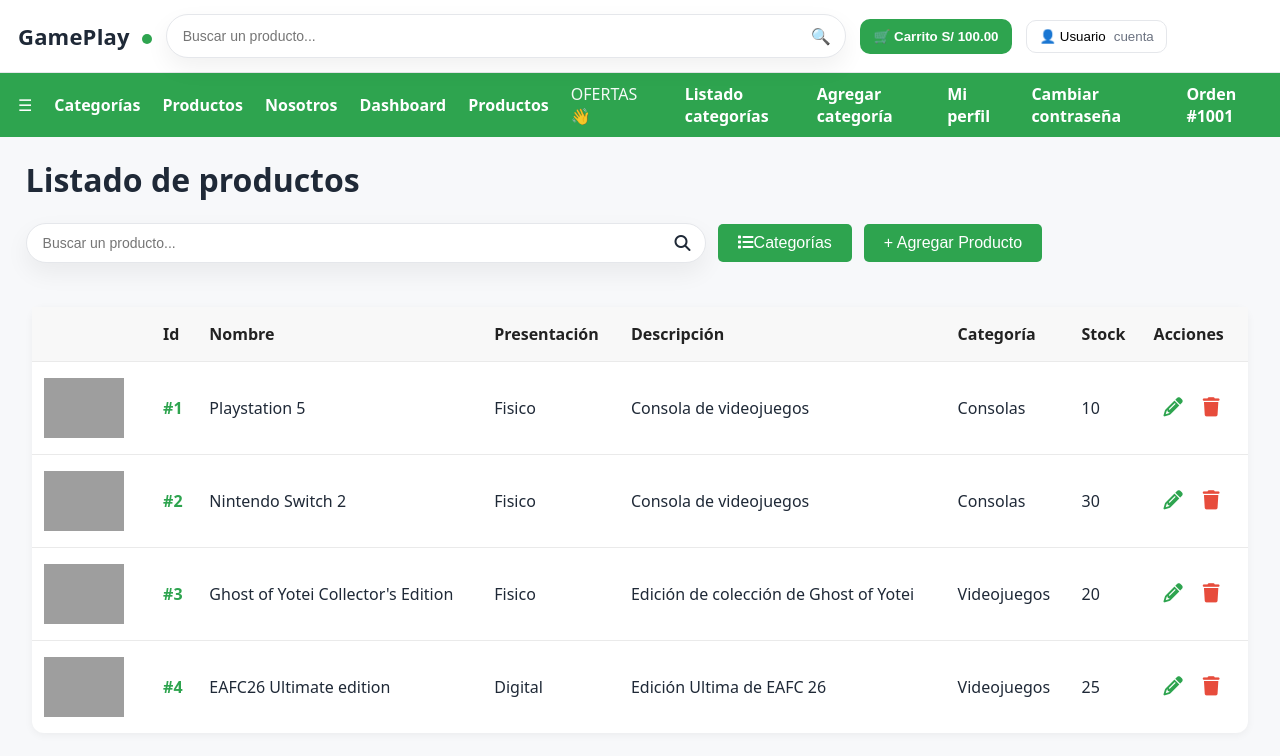
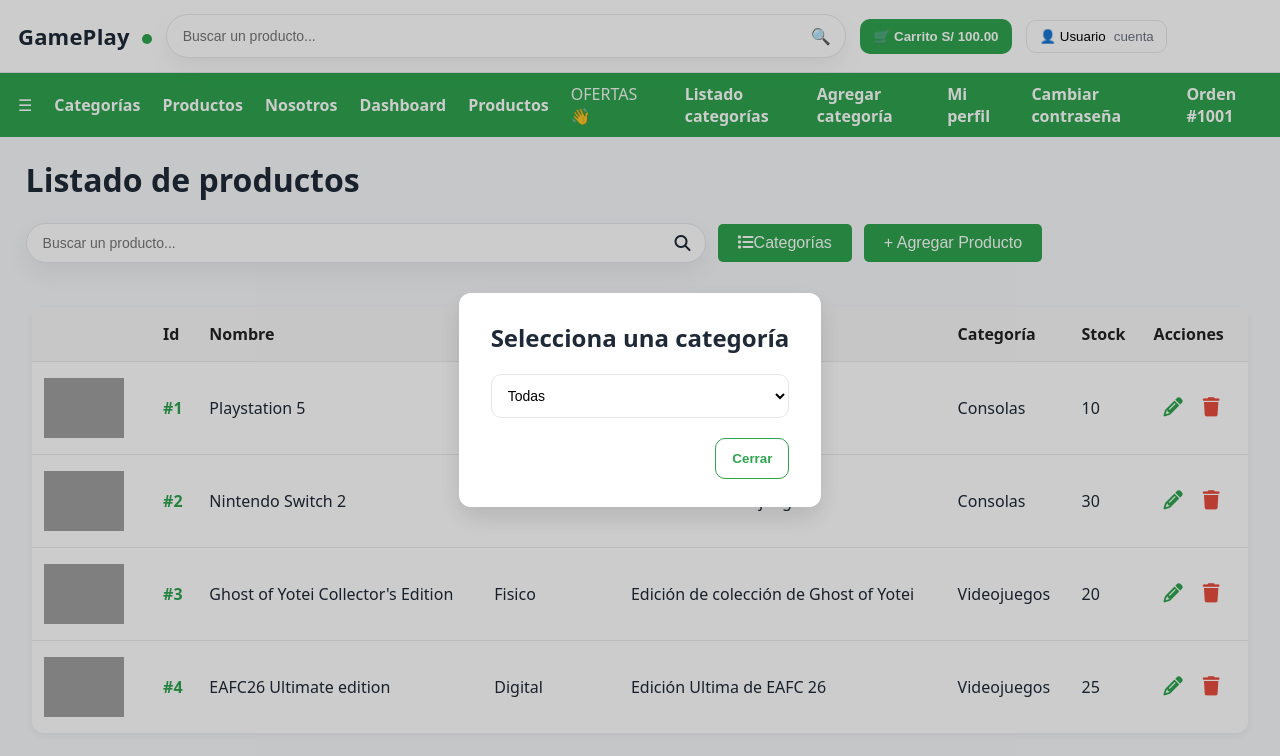
Before and after one commit to jastord134/Proyecto, a React (Vite) app: page /mantenimiento/productos in a window 1280 px wide. Both pictures are taken after a click on the button "Categorías". Shown: the top 756 px of the page. Built offline with nearby package versions, Linux system fonts and the light colour scheme; grey boxes are pictures that could not be loaded.

Commit message:
filtros productos

```diff
--- /dev/null
+++ b/src/components/Productos/Categorias/Categorias.css
@@ -0,0 +1,28 @@
+.cerrar{
+    display:flex;
+    gap:10px;
+    justify-content:flex-end;
+}
+.select{
+    width: 100%;
+    padding: 10px;
+    border-radius: 8px;
+    border: 1px solid #e5e7eb;
+    margin-bottom: 20px;
+}
+.form{
+    position: fixed;
+    top: 0; left: 0; right: 0; bottom: 0;
+    background: rgba(0,0,0,0.2);
+    display: flex;
+    justify-content: center;
+    align-items: center;
+    z-index: 999;
+}
+.content{
+    background: #fff;
+    padding: 28px 32px;
+    border-radius: 12px;
+    box-shadow:0 10px 25px rgba(0,0,0,.12);
+    min-width: 320px;
+}
--- /dev/null
+++ b/src/components/Productos/Categorias/Categorias.jsx
@@ -0,0 +1,34 @@
+import { useState } from 'react'
+import productos from "../../../data/productosData"
+import './Categorias.css'
+
+const CategoriaProducto = ({
+    categoriaSeleccionada,
+    setCategoriaSeleccionada,
+    setShowCategorias
+}) => {
+
+    const categorias = Array.from(new Set(productos.map(p => p.categoria)))
+
+    return (
+        <div className='form'>
+                    <div className='content'>
+                        <h2 style={{marginTop:0}}>Selecciona una categoría</h2>
+                        <select className='select'
+                            value={categoriaSeleccionada}
+                            onChange={e => setCategoriaSeleccionada(e.target.value)}
+                        >
+                            <option value="">Todas</option>
+                            {categorias.map(cat => (
+                                <option key={cat} value={cat}>{cat}</option>
+                            ))}
+                        </select>
+                    <div className='cerrar'>
+                            <button className="btn outline" onClick={() => setShowCategorias(false)}>Cerrar</button>
+                    </div>
+                    </div>
+        </div>
+    )
+}
+
+export default CategoriaProducto
--- a/src/components/Productos/Productos.jsx
+++ b/src/components/Productos/Productos.jsx
@@ -3,13 +3,18 @@ import { useState } from 'react'
 import productos from "../../data/productosData"
 import FormularioProducto from "./FormularioProducto/FormularioProducto"
 import './Productos.css'
+import CategoriaProducto from './Categorias/Categorias'
 
 const Productos = () => {
 
     const [ showForm, setShowForm ] = useState(false)
     const [ search, setSearch ] = useState("")
+    const [showCategorias, setShowCategorias] = useState(false)
+    const [categoriaSeleccionada, setCategoriaSeleccionada] = useState("")
+
     const productosFiltrados = productos.filter(p =>
-        p.titulo.toLowerCase().includes(search.toLowerCase())
+        p.titulo.toLowerCase().includes(search.toLowerCase()) &&
+        (categoriaSeleccionada === "" || p.categoria === categoriaSeleccionada)
     )
     return (
         <>
@@ -22,24 +27,20 @@ const Productos = () => {
                             placeholder="Buscar un producto..."
                             value={search}
                             onChange={e => setSearch(e.target.value)}
-                            style={{
-                                border: "none",
-                                outline: "none",
-                                width: "100%",
-                                fontSize: "14px",
-                                color: "#1f2937",
-                                background: "transparent"
-                            }}
                         />
                         <i className="fa fa-search"></i>
                     </div>
-                    <button className="boton">
+                    <button className="boton" onClick={() => setShowCategorias(!showCategorias)}>
                     <i className="fa fa-list"></i>
                     Categorías
                     </button>
                     <button class="boton" onClick={() => setShowForm(!showForm)}>+ Agregar Producto</button>
                 </div>
-
+            {showCategorias && <CategoriaProducto
+                    categoriaSeleccionada={categoriaSeleccionada}
+                    setCategoriaSeleccionada={setCategoriaSeleccionada}
+                    setShowCategorias={setShowCategorias}
+                />}
                 <br /><br />
                 <table>
                     <thead>
```
